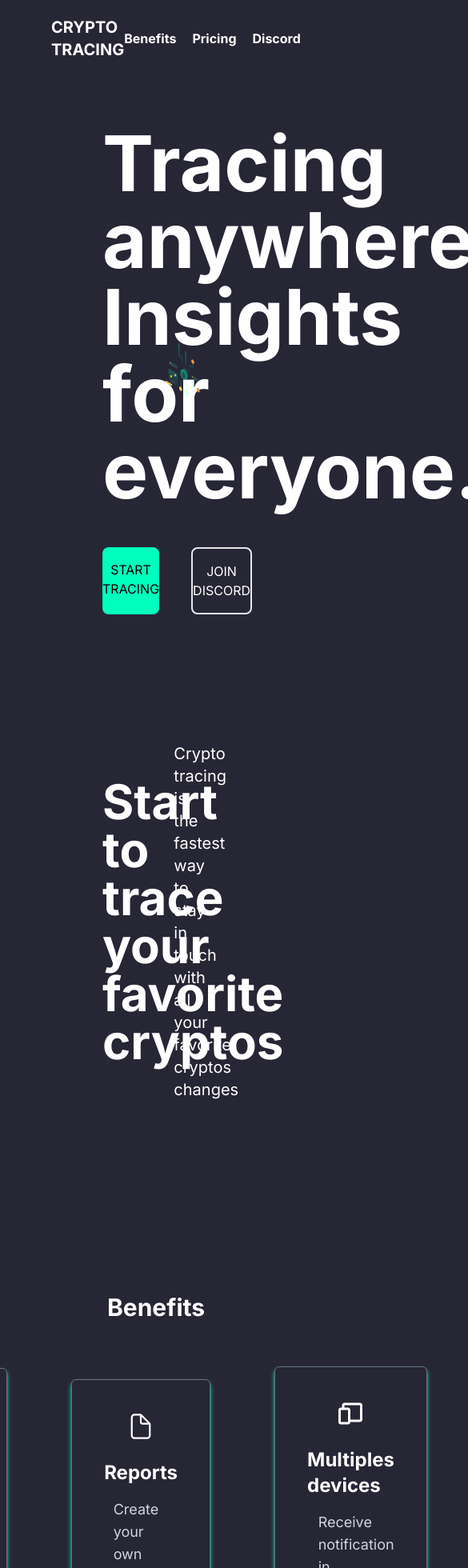
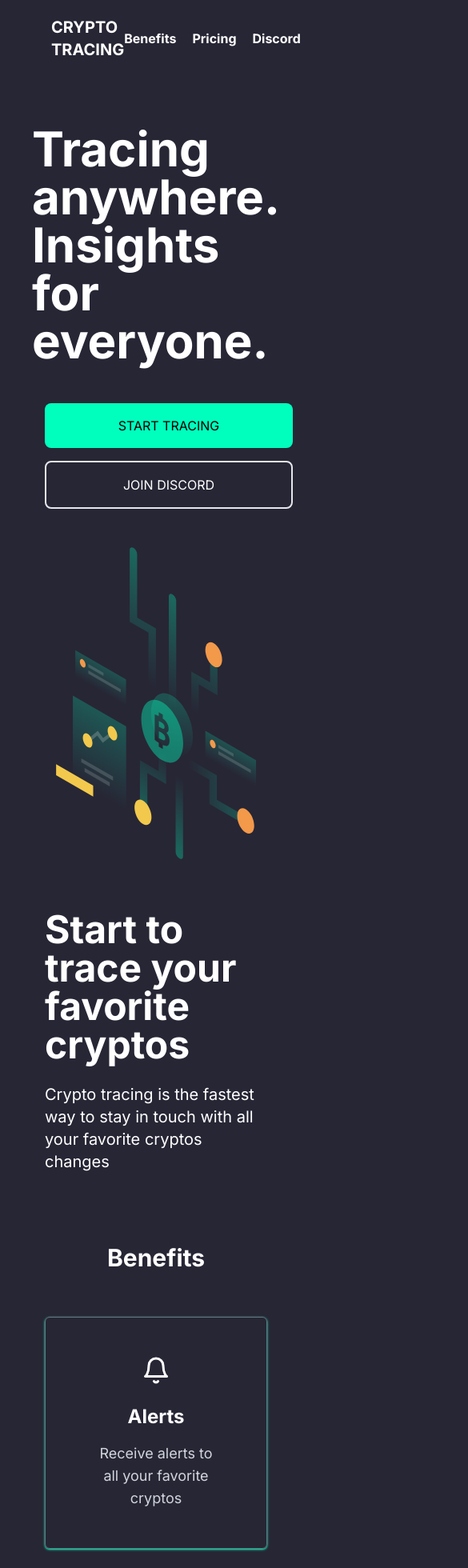
Before and after one commit to chalfel/crypto-tracing-front, a Next.js app: page / in a window 390 px wide. Shown: the top 1960 px of the page at 80% size, 585 px wide, since content can reach past the window. Built offline with nearby package versions, Linux system fonts and the light colour scheme.

Commit message:
feat: add crypto tracing store

```diff
--- a/src/pages/index.tsx
+++ b/src/pages/index.tsx
@@ -96,7 +96,7 @@ export const PricingCard: React.FC<PricingCardProps> = ({
       </ul>
       <a
         href="#send-form"
-        className={`mb-5 rounded-lg bg-primary py-4 px-10 text-center  ${
+        className={`mb-5 rounded-lg bg-primary py-3 px-3 text-center lg:py-4 lg:px-10  ${
           enable
             ? "bg-primary text-black"
             : "rounded-lg border-2 border-gray-400 bg-transparent text-gray-400"
@@ -215,7 +215,7 @@ const Home: NextPage = () => {
         "Thank you for subscribing! Beta test is already full, but don't worry, we will keep in touch"
       );
     } catch (err) {
-      alert('Something went wrong, please try again later');
+      alert("Something went wrong, please try again later");
     }
   };
   return (
@@ -224,20 +224,20 @@ const Home: NextPage = () => {
         <p className="text-xl font-bold text-white">CRYPTO TRACING</p>
         <NavigationBar />
       </header>
-      <section className="mt-20 flex w-full flex-row items-center justify-between px-32">
-        <div className="flex w-1/2 flex-col">
-          <p className="text-8xl font-bold text-white">
+      <section className="mt-20 flex w-full flex-col items-center justify-center lg:flex-row lg:justify-between lg:px-32">
+        <div className="mb-12 flex w-full flex-col px-10 lg:mb-0 lg:w-1/2 lg:px-0">
+          <p className="text-6xl font-bold text-white lg:text-8xl">
             Tracing anywhere. Insights for everyone.
           </p>
-          <div className="mt-12 flex flex-row">
+          <div className="mt-12 flex flex-col lg:flex-row">
             <a
-              className="w-44 rounded-lg bg-primary py-4 text-center text-black"
+              className="mx-4 mb-4 flex w-full items-center justify-center rounded-lg bg-primary py-4 text-center text-black lg:mb-0 lg:w-44"
               href="#send-form"
             >
               START TRACING
             </a>
             <a
-              className="ml-10 w-44 rounded-lg border-2 bg-transparent py-4 text-center text-white"
+              className="mx-4 flex w-full items-center justify-center rounded-lg border-2 bg-transparent py-4 text-center text-white lg:ml-10 lg:w-44"
               href="https://discord.gg/9Z34BbhB4U"
               target="_blank"
               rel="noreferrer"
@@ -248,13 +248,13 @@ const Home: NextPage = () => {
         </div>
         <Image src="/crypto.svg" height={600} width={600} alt="crypto" />
       </section>
-      <section className="my-20 mt-20 flex w-full flex-row items-center justify-center px-32 py-20">
+      <section className="my-10 flex w-full flex-row items-center justify-center px-14 py-6 lg:my-20 lg:px-32 lg:py-20">
         <div className="container mx-auto">
-          <div className="flex flex-row items-center justify-between">
-            <p className="w-6/12 text-6xl font-bold text-white">
+          <div className="flex flex-col items-center justify-between lg:flex-row">
+            <p className="mb-6 w-full text-5xl font-bold text-white lg:mb-0 lg:w-6/12 lg:text-6xl">
               Start to trace your favorite cryptos
             </p>
-            <div className="w-1/3">
+            <div className="w-full lg:w-1/3">
               <p className="text-xl text-white">
                 Crypto tracing is the fastest way to stay in touch with all your
                 favorite cryptos changes
@@ -265,11 +265,11 @@ const Home: NextPage = () => {
       </section>
       <section
         id="benefits"
-        className="my-20 mt-20 flex w-full flex-row items-center justify-center px-32 py-20"
+        className="my-10 flex  w-full flex-col items-center justify-center px-14 py-6 lg:my-20 lg:flex-row lg:px-32 lg:py-20"
       >
         <div className="container mx-auto flex flex-col items-center justify-center">
           <h2 className="text-3xl font-bold text-white">Benefits</h2>
-          <div className="container mt-14 flex flex-row items-center justify-center gap-x-20">
+          <div className="container mt-14 flex flex-col items-center justify-center gap-y-20 lg:flex-row lg:gap-y-0 lg:gap-x-20">
             <BenefitCard
               Icon={FiBell}
               title="Alerts"
@@ -288,36 +288,36 @@ const Home: NextPage = () => {
           </div>
         </div>
       </section>
-      <section className="my-20 mt-20 flex w-full flex-row items-center justify-center px-32 py-20">
+      <section className="my-10 flex w-full flex-row items-center justify-center px-14 py-6 lg:my-20 lg:px-32 lg:py-20">
         <div
           className="container mx-auto flex flex-col items-center justify-center"
           id="pricing"
         >
           <h2 className="text-3xl font-bold text-white">Pricing</h2>
-          <div className="mt-12 flex flex-row justify-between gap-x-10">
+          <div className="mt-12 flex flex-col justify-between gap-y-10 lg:flex-row lg:gap-y-0 lg:gap-x-10">
             {prices.map((price) => (
               <PricingCard {...price} key={price.title} />
             ))}
           </div>
         </div>
       </section>
-      <section className="my-20 mt-20 flex w-full flex-row items-center justify-center px-32 py-20">
+      <section className="my-10 flex w-full flex-row items-center justify-center px-14 py-6 lg:my-20 lg:px-32 lg:py-20">
         <div className="container mx-auto flex flex-col items-center justify-center">
           <h2 className="mb-14 text-3xl font-bold text-white">JOIN BETA</h2>
           <form
-            className="flex w-full flex-row items-center justify-center gap-x-5"
+            className="flex w-full flex-col items-center justify-center gap-x-5 lg:flex-row"
             id="send-form"
           >
             <input
               placeholder="Type your best e-mail"
               value={email}
-              className="w-2/5 rounded-lg border border-gray-500 bg-transparent py-4 px-2 text-xl text-white"
+              className="mb-10 w-full rounded-lg border border-gray-500 bg-transparent py-4 px-2 text-xl text-white lg:mb-0 lg:w-2/5"
               type="email"
               onChange={(e) => setEmail(e.target.value)}
             />
             <button
               type="button"
-              className="rounded-lg bg-primary py-4 px-10 text-center text-black"
+              className="w-full rounded-lg bg-primary py-4 px-10 text-center text-black lg:w-auto"
               onClick={handleOnSubmit}
             >
               JOIN NOW
@@ -338,10 +338,10 @@ export type BenefitCardProps = {
 };
 const BenefitCard = ({ title, description, Icon }: BenefitCardProps) => {
   return (
-    <div className="flex w-80 flex-col items-center rounded-md border border-gray-500 p-10 shadow-md shadow-primary">
+    <div className="flex w-full flex-col items-center rounded-md border border-gray-500 px-10 py-12 shadow shadow-primary lg:w-80 lg:p-10">
       <Icon className="text-md mb-6 text-4xl text-white" />
       <h3 className="mb-4 text-2xl font-bold text-white">{title}</h3>
-      <p className="w-3/4 text-lg text-gray-300">{description}</p>
+      <p className="w-3/4 text-center text-lg text-gray-300">{description}</p>
     </div>
   );
 };
```
